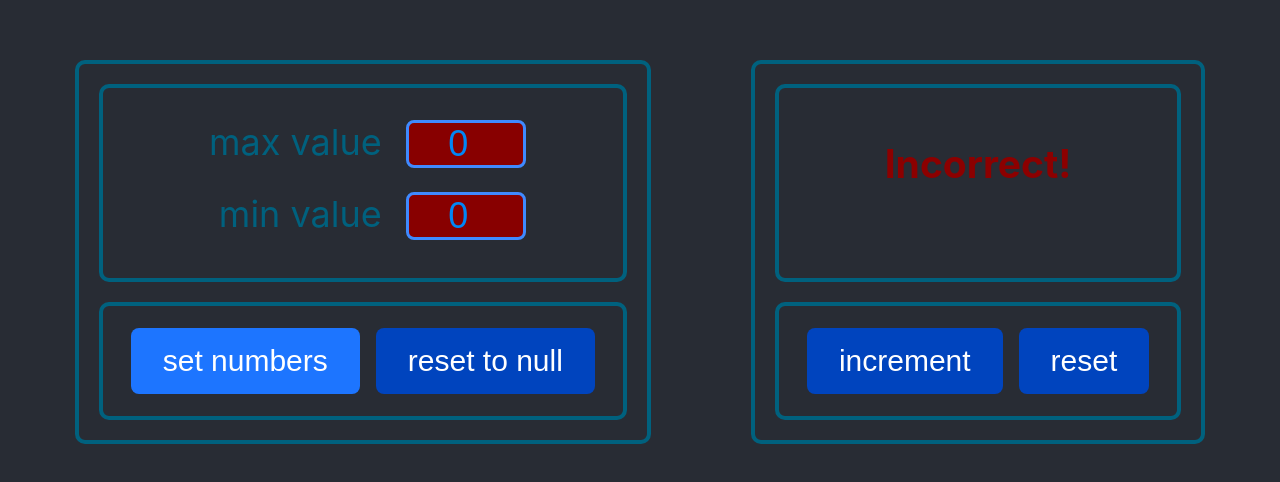
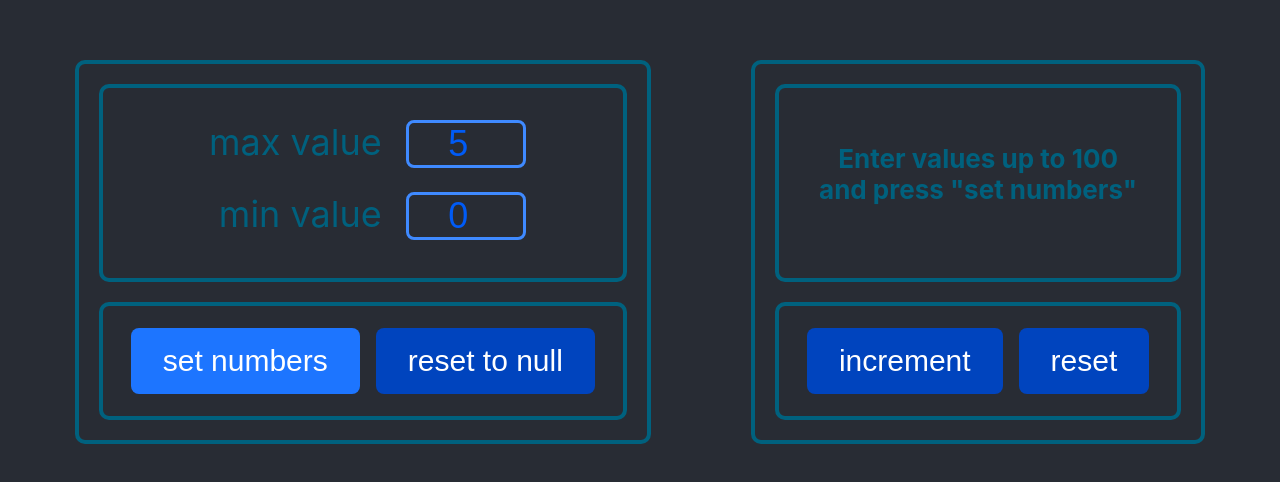
Before and after one commit to msaserj/counter, a React (Create React App) app: page / in a window 1280 px wide. Shown: the part 148-630 px from the top of the page. Built offline with nearby package versions, Linux system fonts and the light colour scheme.

Commit message:
Update App.tsx

```diff
--- a/src/App.tsx
+++ b/src/App.tsx
@@ -7,7 +7,7 @@ import {Counter} from "./Blocks/Counter";
 function App() {
     // стейты с числами
     const [localMin, setLocalMin] = useState<number>(0)
-    const [localMax, setLocalMax] = useState<number>(0)
+    const [localMax, setLocalMax] = useState<number>(5)
     const [counter, setCounter] = useState<number>(0)
     // активность кнопки Set
     const [setButtonActive, setSetButtonActive] = useState<boolean>(true)
```
